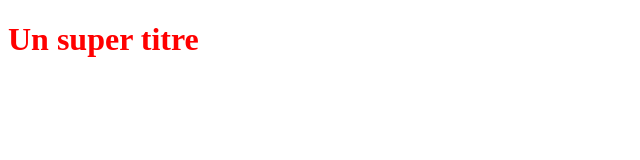
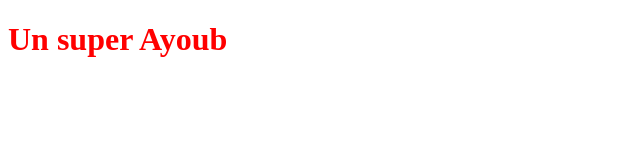
Before and after one commit to LAMOUDENAyoub/tentative, a plain HTML site: page index.html in a window 1280 px wide. Shown: the full height of the page, 0-640 px from the left. Drawn offline with Linux system fonts and the light colour scheme.

Commit message:
modification du titre h1

```diff
--- a/index.html
+++ b/index.html
@@ -5,6 +5,6 @@
    <link rel="stylesheet" type="text/css" href="styles.css">
 </head>
 <body>
-   <h1>Un super titre</h1>
+   <h1>Un super Ayoub</h1>
 </body>
 </html>
```
